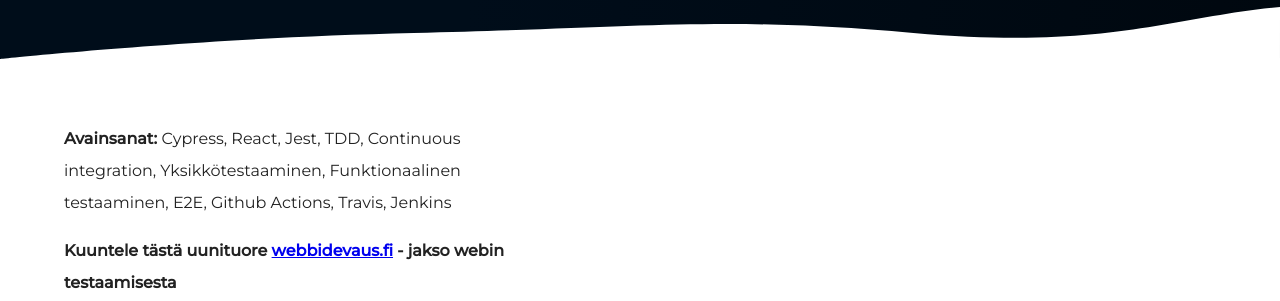
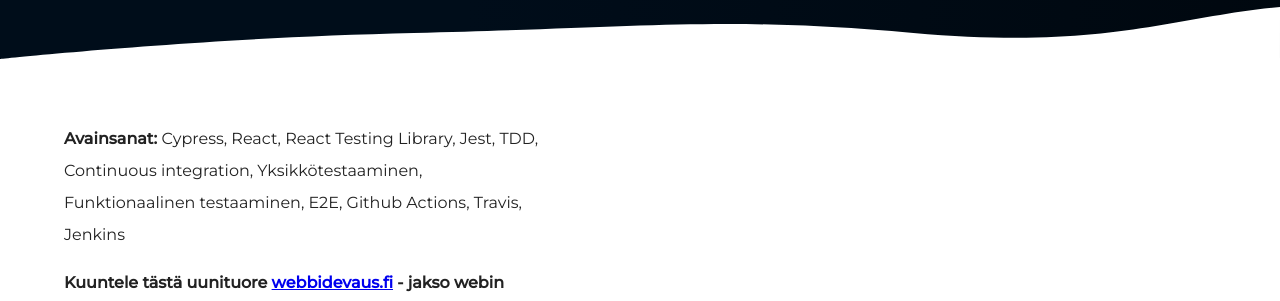
Before and after one commit to rareagency/rareagency.fi, a Next.js app: page /training/testing in a window 1280 px wide. Shown: the part 840-1141 px from the top of the page. Built offline with nearby package versions, Linux system fonts and the light colour scheme.

Commit message:
add React Testing Library to keywords

```diff
--- a/pages/training/testing.tsx
+++ b/pages/training/testing.tsx
@@ -118,8 +118,9 @@ const Page: React.FC = () => (
       <article className="article">
         <p>
           <strong>Avainsanat: </strong>
-          Cypress, React, Jest, TDD, Continuous integration, Yksikkötestaaminen,
-          Funktionaalinen testaaminen, E2E, Github Actions, Travis, Jenkins
+          Cypress, React, React Testing Library, Jest, TDD, Continuous
+          integration, Yksikkötestaaminen, Funktionaalinen testaaminen, E2E,
+          Github Actions, Travis, Jenkins
         </p>
 
         <p>
```
